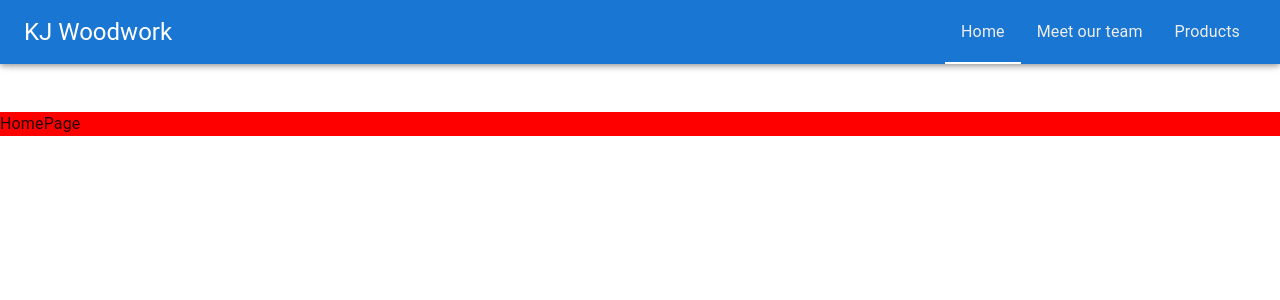
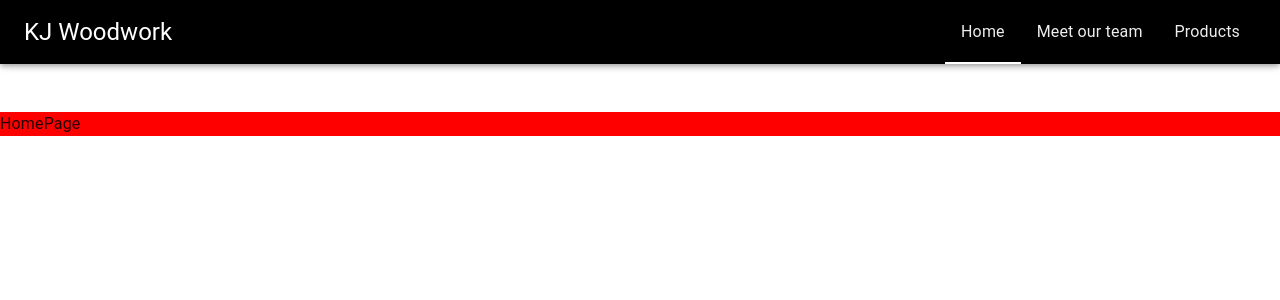
Before and after one commit to karolisjon/frontend-kj-woodwork, a React (Create React App) app in the folder kj-woodwork/: page / in a window 1280 px wide. Shown: the top 300 px of the page. Built offline with nearby package versions, Linux system fonts and the light colour scheme.

Commit message:
feat(14): edited default theme color to black

```diff
--- a/kj-woodwork/src/index.jsx
+++ b/kj-woodwork/src/index.jsx
@@ -1,12 +1,15 @@
-import { CssBaseline } from '@mui/material';
 import * as React from 'react';
+import { CssBaseline, ThemeProvider } from '@mui/material';
 import ReactDOM from 'react-dom/client';
 import App from './app';
+import theme from './styles/theme';
 
 const root = ReactDOM.createRoot(document.getElementById('root'));
 root.render(
   <React.StrictMode>
     <CssBaseline />
-    <App />
+    <ThemeProvider theme={theme}>
+      <App />
+    </ThemeProvider>
   </React.StrictMode>
 );
--- /dev/null
+++ b/kj-woodwork/src/styles/theme.js
@@ -0,0 +1,11 @@
+import { createTheme } from "@mui/material";
+
+const theme = createTheme({
+  palette: {
+    primary: {
+      main: '#000',
+    }
+  }
+});
+
+export default theme;
```
